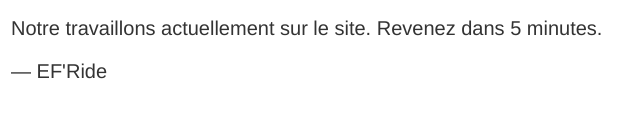
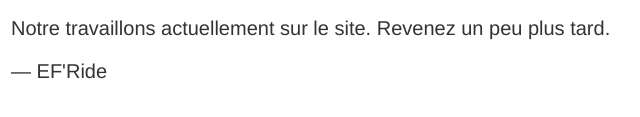
Before and after one commit to czantoine/efride, a plain HTML site: page maintenance.html in a window 1280 px wide. Shown: the part 607-724 px from the top of the page, 304-944 px from the left. Drawn offline with Linux system fonts and the light colour scheme.

Commit message:
Update maintenance.html

```diff
--- a/maintenance.html
+++ b/maintenance.html
@@ -15,7 +15,7 @@
     <img src="https://media0.giphy.com/media/3oriNVxzbi9TWCFZF6/source.gif">
     </center>
     <div>
-        <p>Notre travaillons actuellement sur le site. Revenez dans 5 minutes.</p>
+        <p>Notre travaillons actuellement sur le site. Revenez un peu plus tard.</p>
         <p>&mdash; EF'Ride</p>
     </div>
 </article>
```
